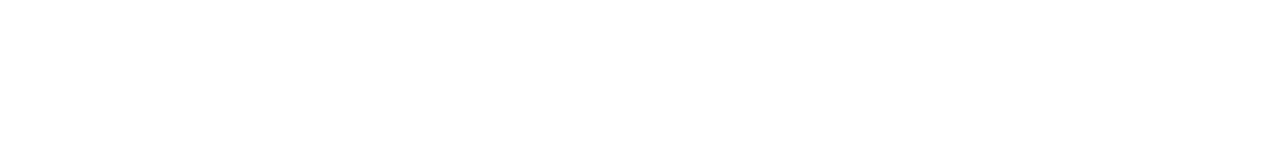
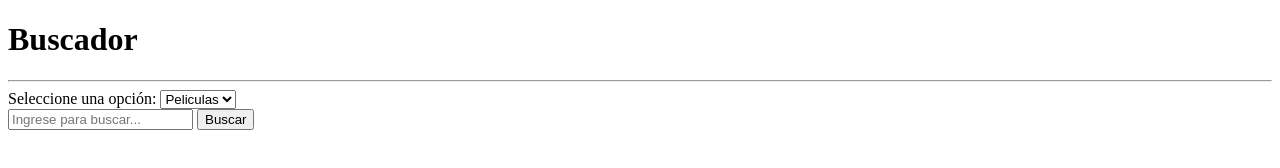
Before and after one commit to Naibaf93/Buscador-Peliculas-y-Series, a plain HTML site: page index.html in a window 1280 px wide. Drawn offline with Linux system fonts and the light colour scheme.

Commit message:
archivo html

```diff
--- a/index.html
+++ b/index.html
@@ -3,9 +3,30 @@
 <head>
     <meta charset="UTF-8">
     <meta name="viewport" content="width=device-width, initial-scale=1.0">
+    <link rel="stylesheet" href="css/styles.css">
     <title>Buscador Peliculas y Series</title>
 </head>
 <body>
+    <h1>Buscador</h1>
+    <hr>
+    <div class="bloque">
+        Seleccione una opción:
+        <select id="miSelector">
+            <option value="peliculas.json">Peliculas</option>
+            <option value="series.json">Series</option>
+        </select>
+    </div>
 
+    <div class="bloque">
+        <input type="text" id="miInput" placeholder="Ingrese para buscar...">
+        <button id="miBoton">Buscar</button>
+    </div>
+
+    <div class="bloque">
+        <ul id="miListado">
+
+        </ul>
+    </div>
+    <script src="js/app.js"></script>
 </body>
 </html>
```
